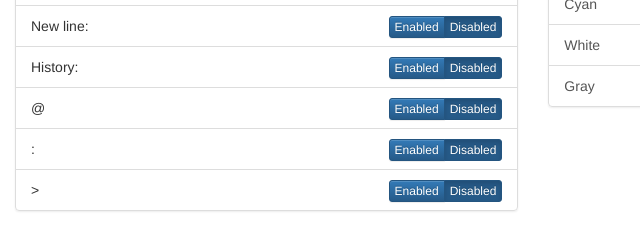
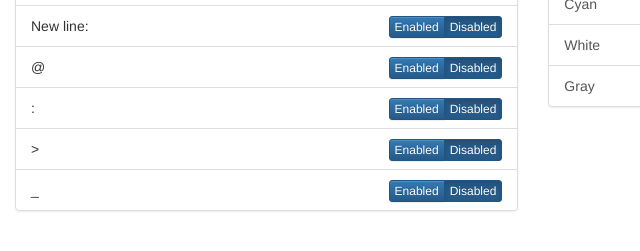
Before and after one commit to grantwwu/shellforme, a plain HTML site: page static/index.html in a window 1280 px wide. Shown: the part 585-836 px from the top of the page, 0-640 px from the left. Drawn offline with nearby package versions, Linux system fonts and the light colour scheme; a script that the page names is missing.

Commit message:
added space, deleted history

```diff
--- a/static/index.html
+++ b/static/index.html
@@ -173,18 +173,6 @@
                   </div>
                 </div>
               </li>
-              <li class="list-group-item">History:
-                <div class="pull-right">
-                  <div class="btn-group btn-group-xs" data-toggle="buttons">
-                    <label class="btn btn-primary" id="History_enabled">
-                      <input type="radio" name="History" autocomplete="off"> Enabled
-                    </label>
-                    <label class="btn btn-primary active" id="History_disabled">
-                      <input type="radio" name="History" autocomplete="off" checked> Disabled
-                    </label>
-                  </div>
-                </div>
-              </li>
               <li class="list-group-item">@
                 <div class="pull-right">
                   <div class="btn-group btn-group-xs" data-toggle="buttons">
@@ -217,6 +205,18 @@
                     </label>
                     <label class="btn btn-primary active" id="gt_disabled">
                       <input type="radio" name="gt" autocomplete="off" checked> Disabled
+                    </label>
+                  </div>
+                </div>
+              </li>
+              <li class="list-group-item"> _
+                <div class="pull-right">
+                  <div class="btn-group btn-group-xs" data-toggle="buttons">
+                    <label class="btn btn-primary" id="space_enabled">
+                      <input type="radio" name="space" autocomplete="off"> Enabled
+                    </label>
+                    <label class="btn btn-primary active" id="space_disabled">
+                      <input type="radio" name="space" autocomplete="off" checked> Disabled
                     </label>
                   </div>
                 </div>
```
